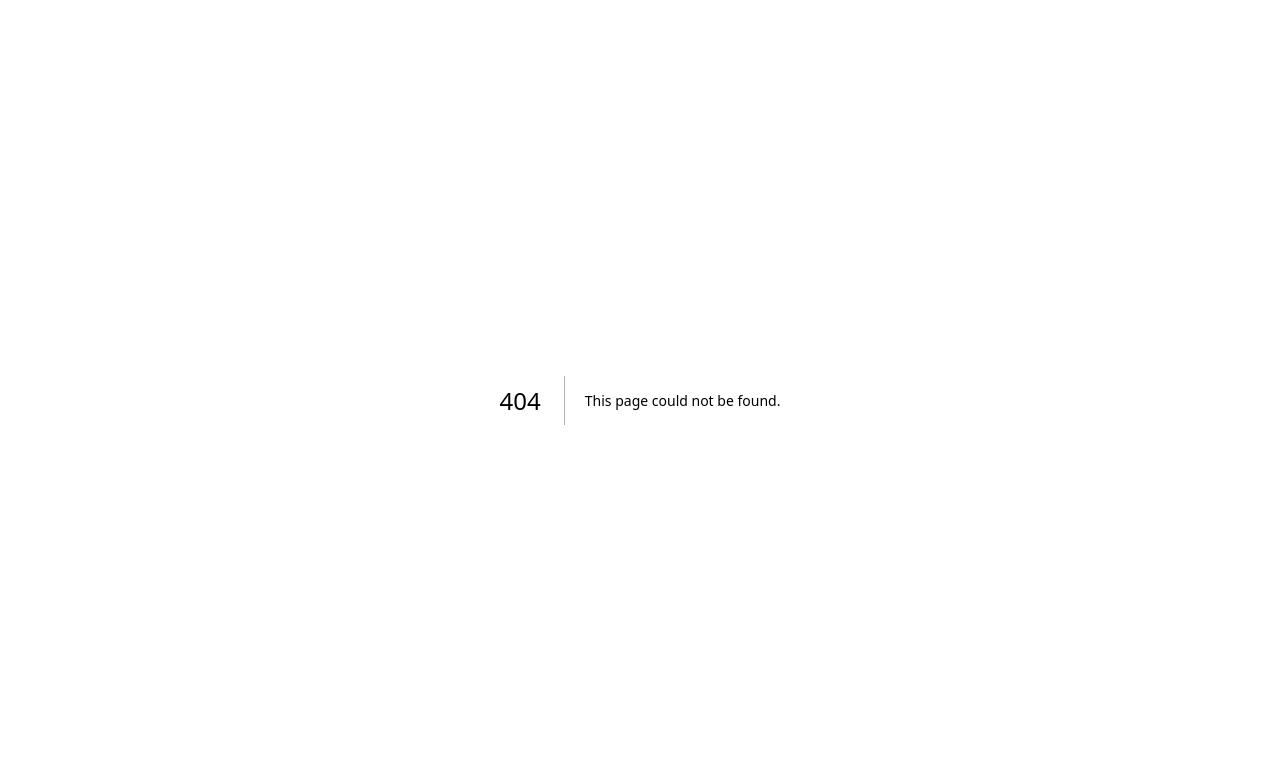
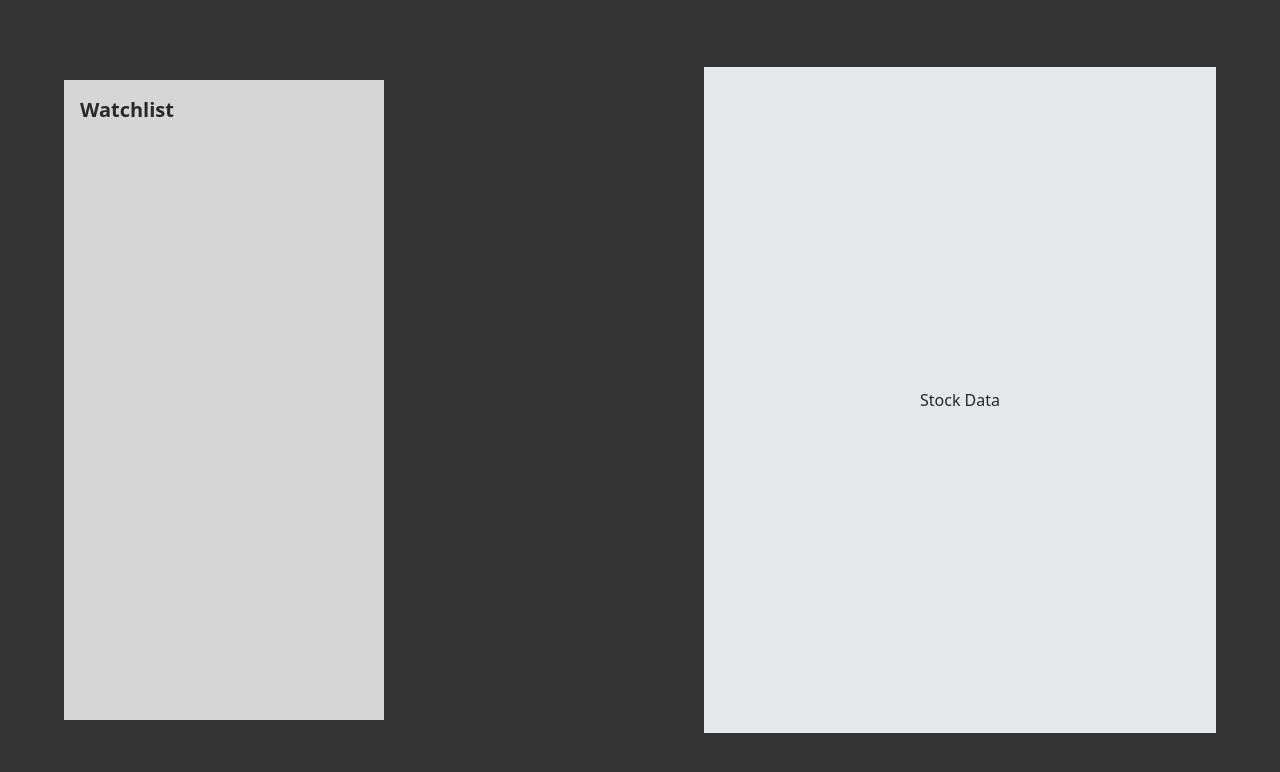
Before and after one commit to kylehton/StockSense, a Next.js app in the folder frontend/: page /dashboard in a window 1280 px wide. Before the commit this address had no page. Shown: the top 772 px of the page. Built offline with nearby package versions, Linux system fonts and the light colour scheme.

Commit message:
beginning to work on react components for dashboard

```diff
--- a/frontend/app/components/GoogleSignIn.js
+++ b/frontend/app/components/GoogleSignIn.js
@@ -1,10 +1,12 @@
 'use client';
 import dotenv from "dotenv";
 import { useEffect } from "react";
+import { useRouter } from 'next/navigation';
 
 const GoogleSignIn = () => {
     dotenv.config();
     const clientID = process.env.NEXT_PUBLIC_GOOGLE_CLIENT_ID;
+    const router = useRouter();
 
     // unable to read from .env file, so manually insert the clientID when using localhost, and
     // revert back to this when pushing onto main branch for deployment
@@ -50,6 +52,7 @@ const GoogleSignIn = () => {
         console.log("Token credentials:", response.credential);
         console.log("User ID:", payload["sub"]);// accesses the user ID from token
 
+        router.push('/dashboard');
       };
     };
 
--- /dev/null
+++ b/frontend/app/dashboard/page.js
@@ -0,0 +1,17 @@
+export default function Dashboard() {
+    return (
+        <div id="page-wrapper" className="text-zinc-800 flex h-screen w-full items-center justify-between">
+            <div id="watchlist-wrapper" className="ml-16 h-4/5 w-1/4 bg-white opacity-80 flex">
+                <div id='watchlist' className='ml-4 mt-4'>
+                    <h1 className='font-bold text-xl'>Watchlist</h1>
+                </div>
+                <div id='watchlist-components'>
+
+                </div>
+            </div>
+            <div id="stock-data-wrapper" className="mr-16 h-5/6 w-2/5 bg-gray-200 flex items-center justify-center">
+                <h1>Stock Data</h1>
+            </div>
+        </div>
+    );
+}
```
Also changed, not shown: frontend/app/components/StockDisplay.js (added), frontend/app/components/WatchlistStock.js (added).
